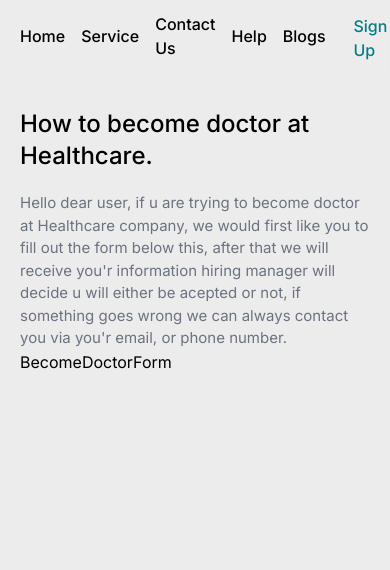
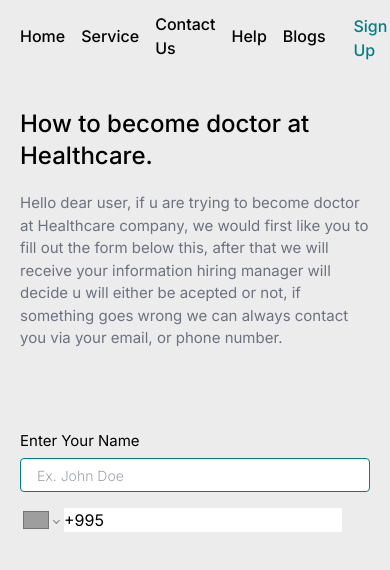
Before and after one commit to lasha-codes/health-appointment-system, a Next.js app: page /become_doctor in a window 390 px wide. Shown: the top 570 px of the page. Built offline with nearby package versions, Linux system fonts and the light colour scheme; no server answers; grey boxes are pictures that could not be loaded.

Commit message:
working on doctor_form component and using phone number selector library

```diff
--- a/package.json
+++ b/package.json
@@ -16,7 +16,8 @@
     "prisma": "^5.16.1",
     "react": "^18",
     "react-dom": "^18",
-    "react-icons": "^5.2.1"
+    "react-icons": "^5.2.1",
+    "react-phone-number-input": "^3.4.3"
   },
   "devDependencies": {
     "@types/node": "^20",
--- a/src/app/(authentication)/become_doctor/_components/doctor_form.tsx
+++ b/src/app/(authentication)/become_doctor/_components/doctor_form.tsx
@@ -1,5 +1,35 @@
+'use client'
+
+import 'react-phone-number-input/style.css'
+import PhoneInput from 'react-phone-number-input'
+import { useState } from 'react'
+
 const DoctorForm = () => {
-  return <form>BecomeDoctorForm</form>
+  const [phoneValue, setPhoneValue] = useState<string>('+995')
+  console.log(phoneValue)
+  return (
+    <form className='w-full mt-20'>
+      <div className='flex items-start gap-3 flex-col w-full'>
+        <div className='flex flex-col items-start gap-1.5 w-full'>
+          <label htmlFor='username' className='cursor-pointer text-[15px]'>
+            Enter Your Name
+          </label>
+          <input
+            type='text'
+            id='username'
+            placeholder='ex. John Doe'
+            className='border rounded w-[500px] max-md:w-full border-main_green outline-none px-4 py-1 text-gray-600 capitalize font-medium placeholder:text-sm placeholder:font-light'
+          />
+        </div>
+        <PhoneInput
+          className='outline-none rounded py-1 px-4 w-[350px] -ml-3'
+          value={phoneValue}
+          onChange={setPhoneValue as any}
+          defaultCountry='GE'
+        />
+      </div>
+    </form>
+  )
 }
 
 export default DoctorForm
--- a/src/app/(authentication)/become_doctor/page.tsx
+++ b/src/app/(authentication)/become_doctor/page.tsx
@@ -10,9 +10,9 @@ const BecomeDoctorPage = () => {
         <p className='text-[15px] max-w-[500px] text-gray-500'>
           Hello dear user, if u are trying to become doctor at Healthcare
           company, we would first like you to fill out the form below this,
-          after that we will receive you'r information hiring manager will
-          decide u will either be acepted or not, if something goes wrong we can
-          always contact you via you'r email, or phone number.
+          after that we will receive your information hiring manager will decide
+          u will either be acepted or not, if something goes wrong we can always
+          contact you via your email, or phone number.
         </p>
       </div>
       <DoctorForm />
```
Also changed, not shown: 1 other file (tests, documents, lock files or other folders).
